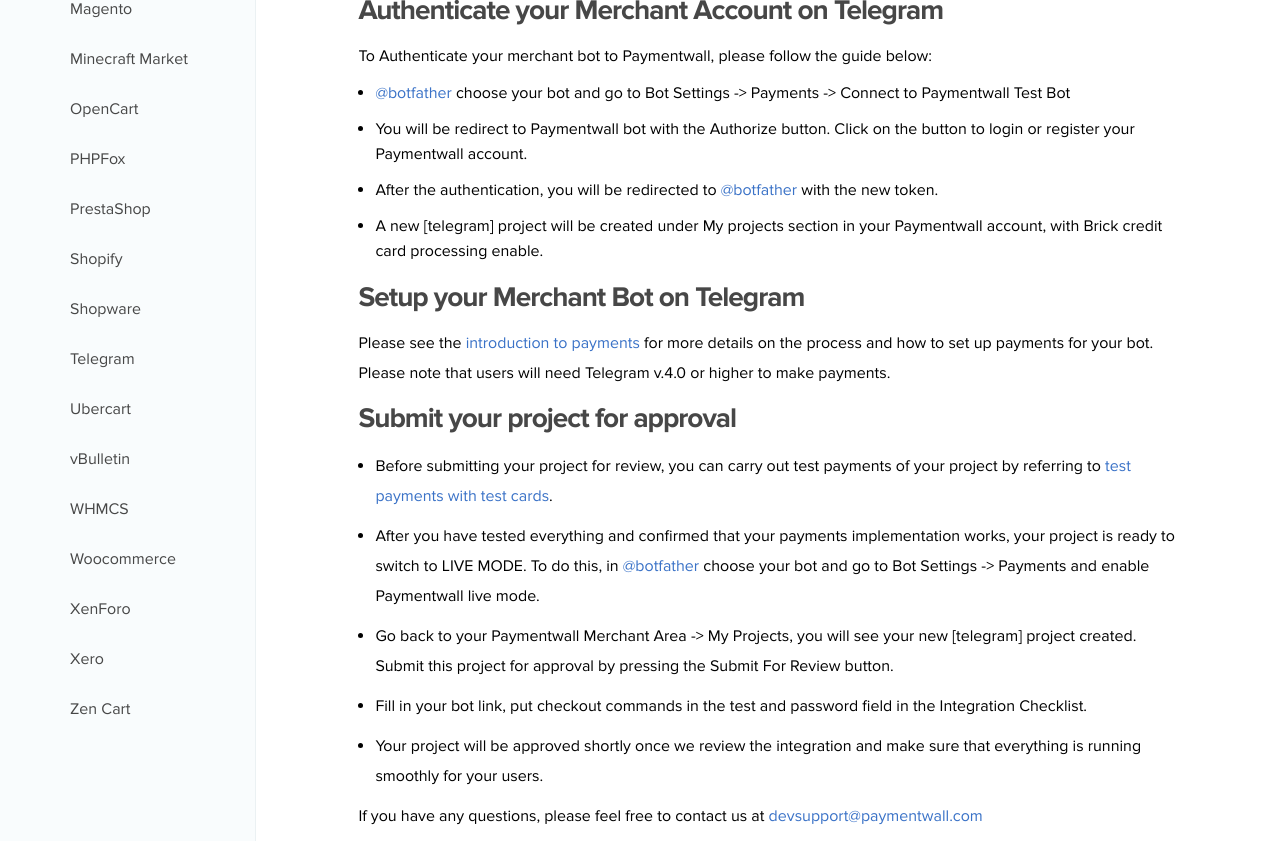
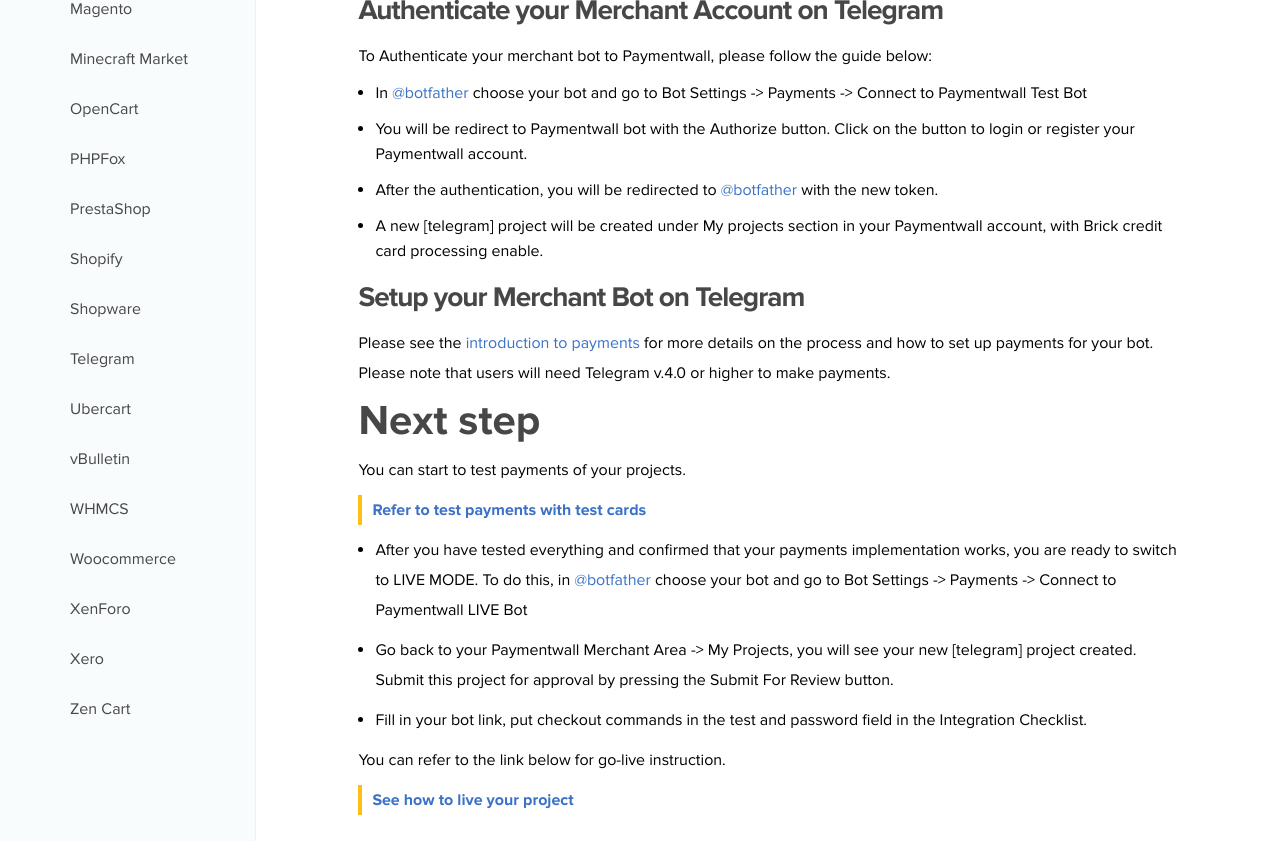
Before and after one commit to rmalgazeiro/paymentwall.github.io, a Jekyll site: the page built from modules/Telegram.md, in a window 1280 px wide and 1400 px high, scrolled down 168 px. Shown: the part 559-1400 px from the top of the window. Built offline with Jekyll 4.4.1, drawn with Linux system fonts in a browser that asks for light colours; some web fonts are replaced.

Commit message:
Update Telegram

```diff
--- a/modules/Telegram.md
+++ b/modules/Telegram.md
@@ -27,26 +27,27 @@
 
 To Authenticate your merchant bot to Paymentwall, please follow the guide below:
 
-* [@botfather](https://t.me/botfather) choose your bot and go to Bot Settings -> Payments -> Connect to Paymentwall Test Bot
+* In [@botfather](https://t.me/botfather) choose your bot and go to Bot Settings -> Payments -> Connect to Paymentwall Test Bot
 * You will be redirect to Paymentwall bot with the Authorize button. Click on the button to login or register your Paymentwall account.
 * After the authentication, you will be redirected to [@botfather](https://t.me/botfather) with the new token.
 * A new [telegram] project will be created under My projects section in your Paymentwall account, with Brick credit card processing enable.
 
 ## Setup your Merchant Bot on Telegram
 
-Please see the [introduction to payments](https://core.telegram.org/bots/payments) for more details on the process and how to set up payments for your bot.
- Please note that users will need Telegram v.4.0 or higher to make payments.
+Please see the [introduction to payments](https://core.telegram.org/bots/payments) for more details on the process and how to set up payments for your bot. Please note that users will need Telegram v.4.0 or higher to make payments.
 
-## Submit your project for approval
+# Next step
 
-* Before submitting your project for review, you can carry out test payments of your project by referring to [test payments with test cards](/paymentwall.github.io/brick/sandbox).
+You can start to test payments of your projects.
 
-* After you have tested everything and confirmed that your payments implementation works, your project is ready to switch to LIVE MODE. To do this, in [@botfather](https://t.me/botfather) choose your bot and go to Bot Settings -> Payments and enable Paymentwall live mode.
+> **[Refer to test payments with test cards](/paymentwall.github.io/sandbox/test-payment)**
+
+* After you have tested everything and confirmed that your payments implementation works, you are ready to switch to LIVE MODE. To do this, in [@botfather](https://t.me/botfather) choose your bot and go to Bot Settings -> Payments -> Connect to Paymentwall LIVE Bot
 
 * Go back to your Paymentwall Merchant Area -> My Projects, you will see your new [telegram] project created. Submit this project for approval by pressing the Submit For Review button.
 
 * Fill in your bot link, put checkout commands in the test and password field in the Integration Checklist.
 
-* Your project will be approved shortly once we review the integration and make sure that everything is running smoothly for your users.
+You can refer to the link below for go-live instruction.
 
-If you have any questions, please feel free to contact us at [devsupport@paymentwall.com](mailto:devsupport@paymentwall.com)
+> **[See how to live your project](/paymentwall.github.io/go_live-home)**
```
